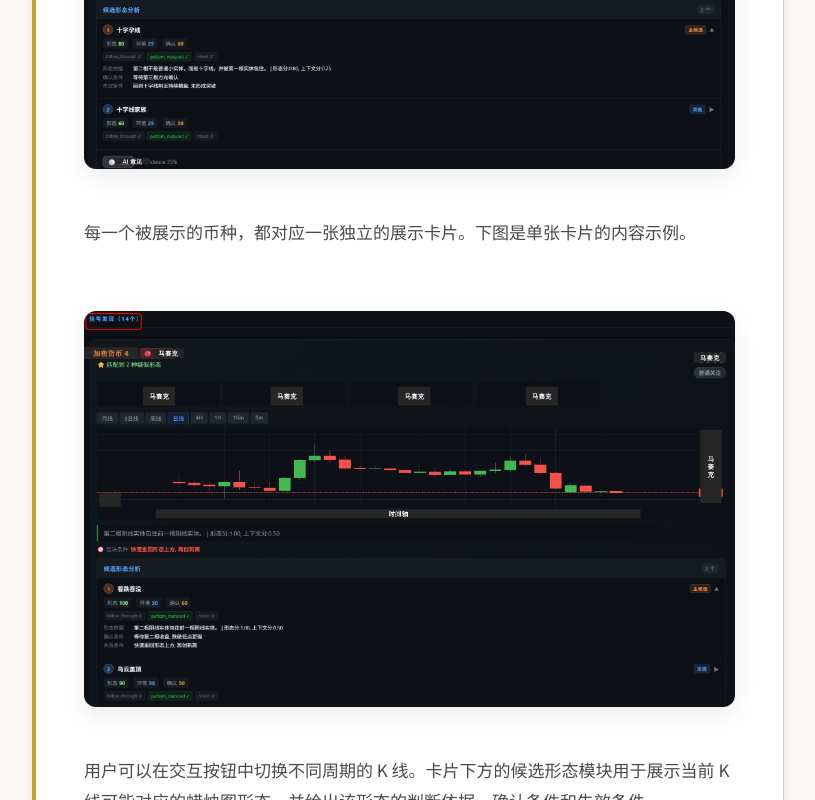
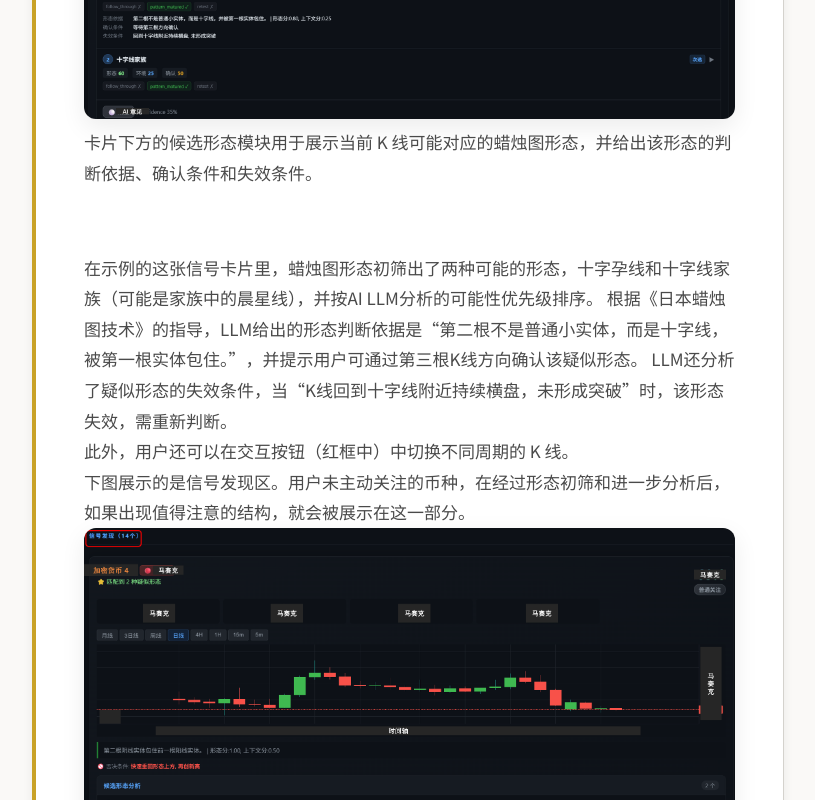
Before and after one commit to YOV6/ziye-lin-s-portfolio, a Next.js app: page /projects/crypto-report in a window 1280 px wide. Shown: the part 5120-5920 px from the top of the page, without its empty margins (232-1047 px from the left). Built offline with nearby package versions, Linux system fonts and the light colour scheme.

Commit message:
20260417-1733

```diff
--- a/app/projects/crypto-report/CryptoReportContent.tsx
+++ b/app/projects/crypto-report/CryptoReportContent.tsx
@@ -236,21 +236,35 @@ export default function CryptoReportContent() {
             image="/images/crypto/hero2.png"
             text="用户可以通过交互按钮自行选择需要关注的条目。被选定的项目会始终置于报告顶部，无论当前 K 线是否识别出明确形态。"
           />
+          <p className={styles.reportPreviewText}>
+            每一个被展示的币种，都对应一张独立的展示卡片。下图是单张卡片的内容示例。
+          </p>
           <PreviewItem
             image="/images/crypto/hero3.png"
-            text="每一个被展示的币种，都对应一张独立的展示卡片。下图是单张卡片的内容示例。"
+            text="卡片下方的候选形态模块用于展示当前 K 线可能对应的蜡烛图形态，并给出该形态的判断依据、确认条件和失效条件。"
           />
+          <p className={styles.reportPreviewText}>
+            在示例的这张信号卡片里，蜡烛图形态初筛出了两种可能的形态，十字孕线和十字线家族（可能是家族中的晨星线），并按AI LLM分析的可能性优先级排序。
+            根据《日本蜡烛图技术》的指导，LLM给出的形态判断依据是“第二根不是普通小实体，而是十字线，被第一根实体包住。”，并提示用户可通过第三根K线方向确认该疑似形态。
+            LLM还分析了疑似形态的失效条件，当“K线回到十字线附近持续横盘，未形成突破”时，该形态失效，需重新判断。
+          </p>
+          <p className={styles.reportPreviewText}>
+            此外，用户还可以在交互按钮（红框中）中切换不同周期的 K 线。
+          </p>
+          <p className={styles.reportPreviewText}>
+            下图展示的是信号发现区。用户未主动关注的币种，在经过形态初筛和进一步分析后，如果出现值得注意的结构，就会被展示在这一部分。
+          </p>
           <PreviewItem
             image="/images/crypto/hero4.png"
-            text="用户可以在交互按钮中切换不同周期的 K 线。卡片下方的候选形态模块用于展示当前 K 线可能对应的蜡烛图形态，并给出该形态的判断依据、确认条件和失效条件。"
+            text=""
           />
           <PreviewItem
             image="/images/crypto/hero5.png"
-            text="下图展示的是信号发现区。用户未主动关注的币种，在经过形态初筛和进一步分析后，如果出现值得注意的结构，就会被展示在这一部分。"
+            text="报告还会抓取当前时段内可能相关的风险事件，作为页面中的补充信息，为分析提供背景。"
           />
           <PreviewItem
             image="/images/crypto/hero6.png"
-            text="报告还会抓取当前时段内可能相关的风险事件，作为页面中的补充信息，为分析提供背景。"
+            text="风险事件展示在页面底部。"
           />
         </ReportPreviewCard>
       </Section>
--- a/app/projects/crypto-report/crypto-report-content.module.css
+++ b/app/projects/crypto-report/crypto-report-content.module.css
@@ -195,11 +195,18 @@
   border-bottom: 1px solid var(--color-border-light);
 }
 
+.reportPreviewText {
+  color: var(--color-text-secondary);
+  font-size: 1.0625rem;
+  line-height: 1.8;
+  margin: 0;
+}
+
 /* ---- Preview Item ---- */
 .previewItem {
   display: flex;
   flex-direction: column;
-  gap: var(--space-2xl);
+  gap: var(--space-sm);
   margin-bottom: var(--space-3xl);
 }
 
```
